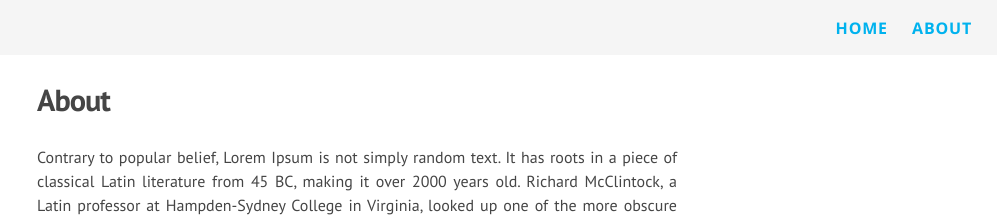
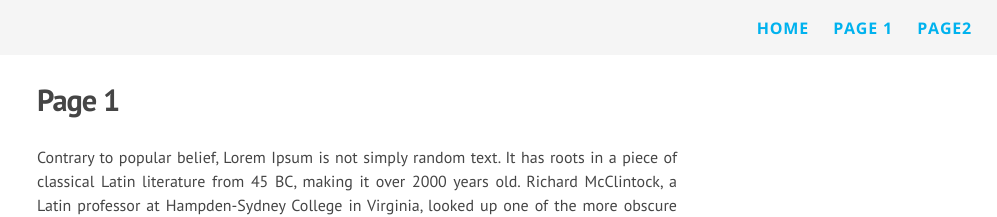
Before and after one commit to Tajtaj/spinoza, a Jekyll site: the page built from page1.md, in a window 1280 px wide. Shown: the top 217 px of the page, without its empty margins (283-1280 px from the left). Built offline with Jekyll 4.4.1, drawn with Linux system fonts in a browser that asks for light colours; nearby versions of some CDN libraries; Markdown is read by kramdown in place of the engine named in the settings.

Commit message:
Changes
Changes

```diff
--- a/about.md
+++ b/page1.md
@@ -1,7 +1,7 @@
 ---
 layout: page
-title: About
-permalink: /about/
+title: Page 1
+permalink: /page1/
 ---
 Contrary to popular belief, Lorem Ipsum is not simply random text. It has roots in a piece of classical Latin literature from 45 BC, making it over 2000 years old. Richard McClintock, a Latin professor at Hampden-Sydney College in Virginia, looked up one of the more obscure Latin words, consectetur, from a Lorem Ipsum passage, and going through the cites of the word in classical literature, discovered the undoubtable source. Lorem Ipsum comes from sections 1.10.32 and 1.10.33 of "de Finibus Bonorum et Malorum" (The Extremes of Good and Evil) by Cicero, written in 45 BC. This book is a treatise on the theory of ethics, very popular during the Renaissance. The first line of Lorem Ipsum, "Lorem ipsum dolor sit amet..", comes from a line in section 1.10.32.
 
```
Also changed, not shown: page2.md (added, +10 -0 lines), 2 other files.
